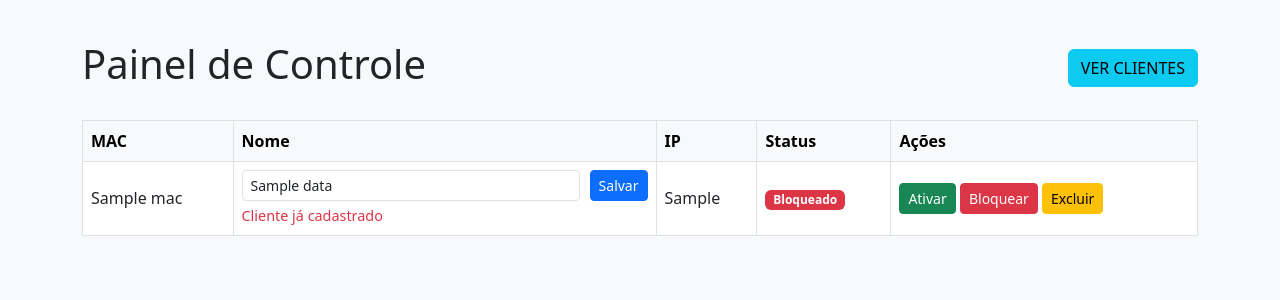
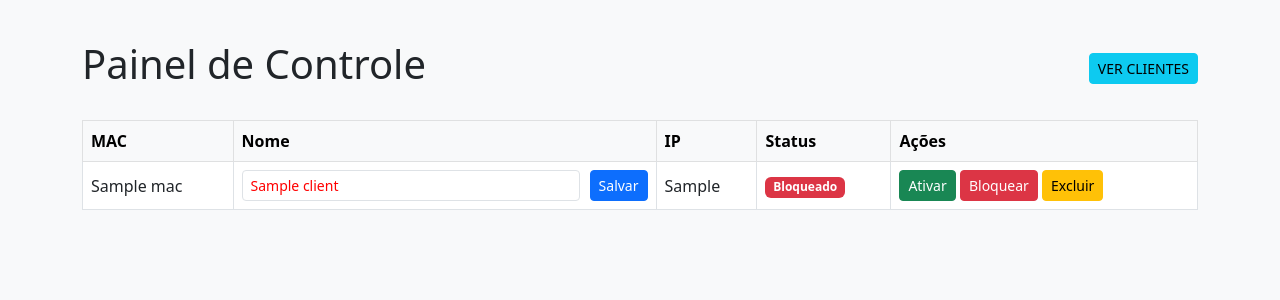
Before and after one commit to blackingbrbr23/painel-controlle, a Flask app: template templates/index.html in a window 1280 px wide. Shown: the top 300 px of the page. Run offline with Flask 3, Linux system fonts and the light colour scheme; the template is opened without the code that fills it: most values are stand-ins (such as "Sample title", 1, 10 or a date in 2020).

Commit message:
Update index.html

```diff
--- a/templates/index.html
+++ b/templates/index.html
@@ -10,16 +10,14 @@
     .table th, .table td { vertical-align: middle; }
     .form-inline { display: flex; gap: 10px; }
     .btn-sm { padding: 0.25rem 0.5rem; }
-    .badge-warning { background-color: #ffc107; color: #000; }
   </style>
 </head>
 <body>
   <div class="container">
     <div class="d-flex justify-content-between align-items-center mb-4">
       <h1>Painel de Controle</h1>
-      <a href="/clientes_cadastrados" class="btn btn-info">VER CLIENTES</a>
+      <a href="/ver_clientes" class="btn btn-info btn-sm">VER CLIENTES</a>
     </div>
-
     <table class="table table-bordered table-hover">
       <thead class="table-light">
         <tr>
@@ -31,34 +29,32 @@
         </tr>
       </thead>
       <tbody>
-        {% for mac, data in clients.items() %}
+        {% for client in clients %}
         <tr>
-          <td class="text-break">{{ mac }}</td>
+          <td class="text-break">{{ client.mac }}</td>
           <td>
-            <form action="/rename/{{ mac }}" method="post" class="form-inline">
-              <input type="text" name="nome" value="{{ data.nome }}" class="form-control form-control-sm" required>
+            <form action="/rename/{{ client.mac }}" method="post" class="form-inline">
+              <input type="text" name="nome" value="{{ client.nome }}" class="form-control form-control-sm"
+                     {% if not client.cadastrado %} style="color:red;" {% endif %}>
               <button type="submit" class="btn btn-primary btn-sm">Salvar</button>
             </form>
-            {% if data.nome != "Sem nome" %}
-              <div class="text-danger mt-1" style="font-size: 0.9em;">Cliente já cadastrado</div>
-            {% endif %}
           </td>
-          <td>{{ data.ip }}</td>
+          <td>{{ client.ip }}</td>
           <td>
-            {% if data.ativo %}
+            {% if client.ativo %}
               <span class="badge bg-success">Ativo</span>
             {% else %}
               <span class="badge bg-danger">Bloqueado</span>
             {% endif %}
           </td>
           <td>
-            <form action="/set/{{ mac }}/ACTIVE" method="post" style="display:inline">
+            <form action="/set/{{ client.mac }}/ACTIVE" method="post" style="display:inline">
               <button type="submit" class="btn btn-success btn-sm">Ativar</button>
             </form>
-            <form action="/set/{{ mac }}/BLOCKED" method="post" style="display:inline">
+            <form action="/set/{{ client.mac }}/BLOCKED" method="post" style="display:inline">
               <button type="submit" class="btn btn-danger btn-sm">Bloquear</button>
             </form>
-            <form action="/delete/{{ mac }}" method="post" style="display:inline" onsubmit="return confirm('Tem certeza que deseja excluir este cliente?');">
+            <form action="/delete/{{ client.mac }}" method="post" style="display:inline" onsubmit="return confirm('Tem certeza que deseja excluir este cliente?');">
               <button type="submit" class="btn btn-warning btn-sm">Excluir</button>
             </form>
           </td>
```
